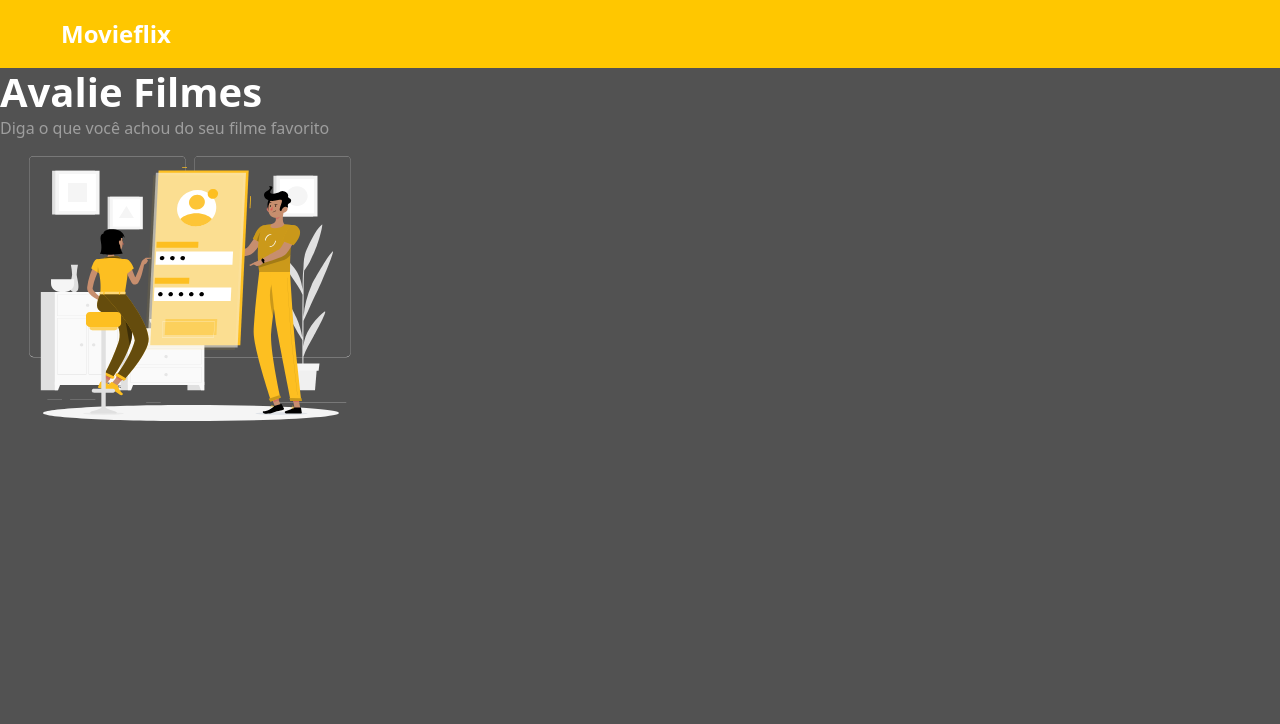
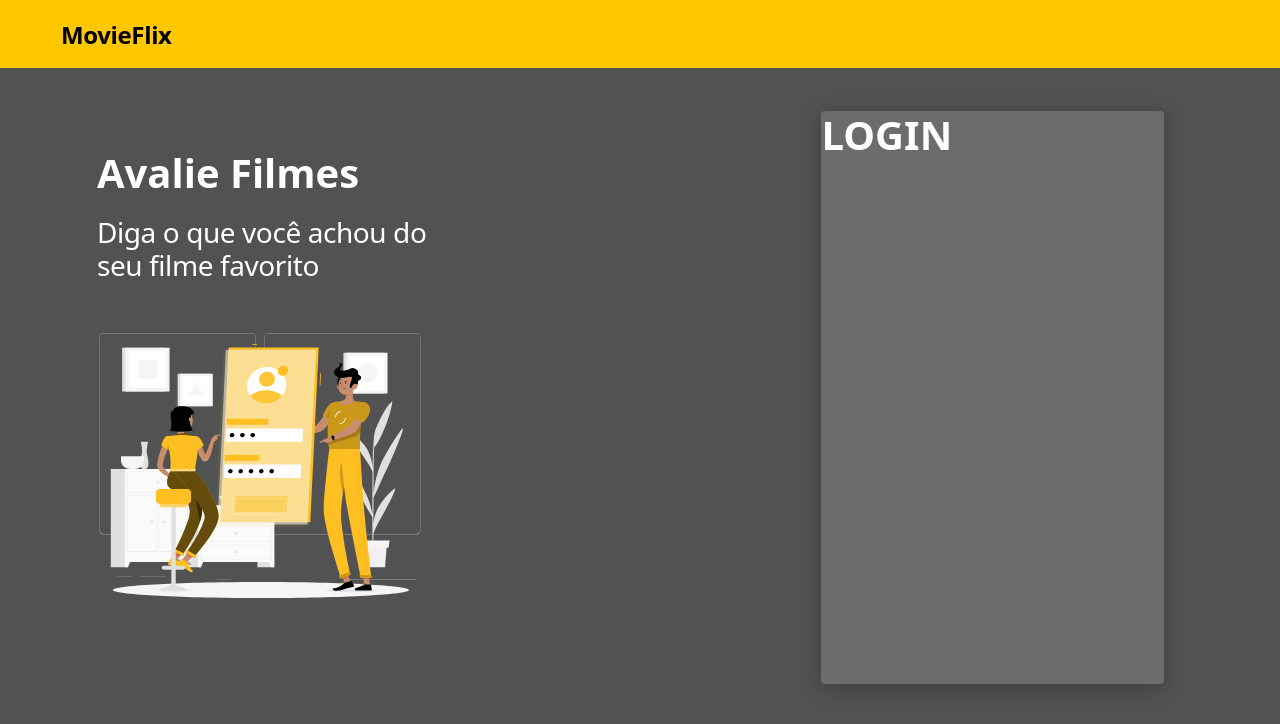
Before and after one commit to Samuferr/movieflix, a React (Create React App) app in the folder frontweb/: page / in a window 1280 px wide. Shown: the top 724 px of the page. Built offline with nearby package versions, Linux system fonts and the light colour scheme.

Commit message:
Home page styling

```diff
--- a/frontweb/src/components/Navbar/index.tsx
+++ b/frontweb/src/components/Navbar/index.tsx
@@ -5,7 +5,7 @@ const Navbar = () => {
         <nav className="main-nav navbar bg-primary">
         <div className="container-fluid navbar-content">
           <a href="link" className="nav-logo-text">
-            <h4>Movieflix</h4>
+            <h4>MovieFlix</h4>
           </a>
         </div>
       </nav>
--- a/frontweb/src/components/Navbar/styles.css
+++ b/frontweb/src/components/Navbar/styles.css
@@ -5,9 +5,11 @@
   padding-top: 18px;
 }
 
-.nav-logo-text {
+.nav-logo-text h4{
   font-size: 24px;
   color: var(--black);
+  line-height: 33px;
+  letter-spacing: -0.015em;
 }
 
 .navbar-content {
--- a/frontweb/src/pages/Home/index.tsx
+++ b/frontweb/src/pages/Home/index.tsx
@@ -1,5 +1,6 @@
 import { ReactComponent as MainImage } from 'assets/images/main-image.svg';
 import Navbar from 'components/Navbar';
+import './styles.css'
 
 const Home = () => {
   return (
@@ -7,11 +8,21 @@ const Home = () => {
       <Navbar />
       <div className="home-container">
         <div className="home-content">
-        <h1>Avalie Filmes</h1>
-        <p>Diga o que você achou do seu filme favorito</p>
-        </div>
+            <div className="left-content">
+            <div className="home-title">
+            <h1>Avalie Filmes</h1>
+            </div>
+            <div className="home-subtitle">
+            <h2>Diga o que você achou do seu filme favorito</h2>
+            </div>
+
         <div className="home-image-container">
             <MainImage />
+        </div>
+        </div>
+        <div className="card-container">
+            <h1>LOGIN</h1>
+        </div>
         </div>
       </div>
 
--- a/frontweb/src/pages/Home/styles.css
+++ b/frontweb/src/pages/Home/styles.css
@@ -1,3 +1,45 @@
-.home-container{
-    border: 10px solid red
+.home-container {
+  width: 100%;
+  max-width: 1440px;
+  font-size: 48px;
 }
+
+.home-content {
+    display: flex;
+    justify-content: space-between;
+}
+
+.home-title {
+  font-size: 1em;
+  padding-top: 81px;
+  padding-left: 97px;
+}
+
+.home-subtitle h2{
+    font-size: 28px;
+    padding-top: 19px;
+    padding-left: 97px;
+    padding-bottom: 51px;
+    line-height: 33px;
+    letter-spacing: -0.015em;
+    color: #fff;
+    font-weight: normal;
+
+}
+
+.home-image-container {
+  padding-left: 70px;
+}
+
+
+
+.card-container {
+    width: 479px;
+    height: 573px;
+    background-color: #6C6C6C;
+    box-shadow: 0px 4px 20px rgba(0, 0, 0, 0.25);
+    border-radius: 4px;
+    margin-left: 353px;
+    margin-top: 43px;
+    margin-right: 116px;
+}
```
